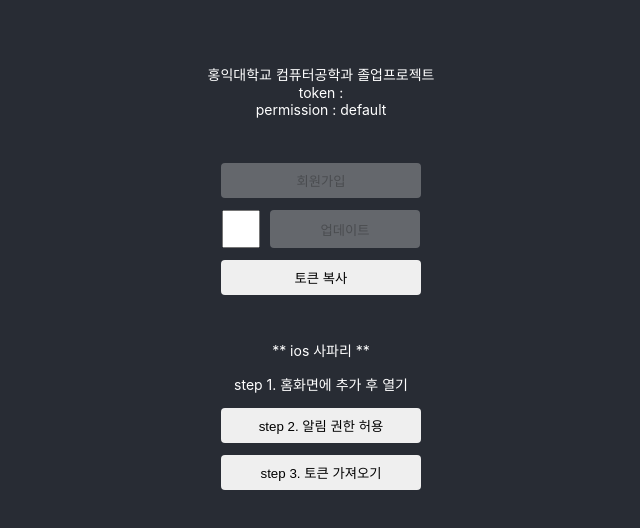
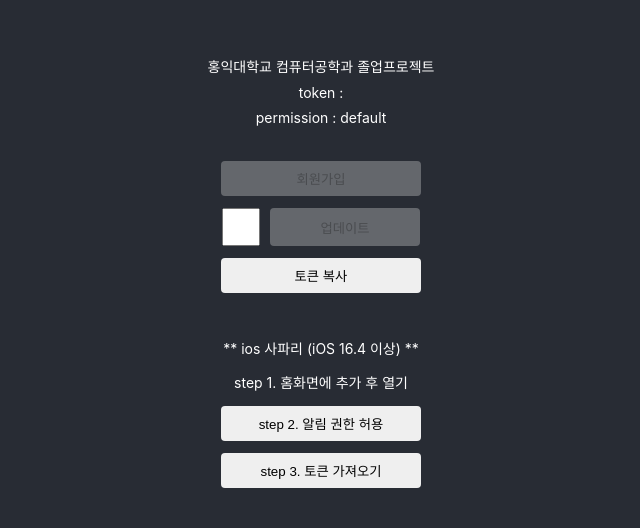
Before and after one commit to 9yujin/PWA-Test-Frontend, a React (Create React App) app: page / in a window 1280 px wide. Shown: the part 130-658 px from the top of the page, without its empty margins (319-959 px from the left). Built offline with nearby package versions, Linux system fonts and the light colour scheme; no server answers.

Commit message:
feat : 회원가입 id 보여주기

```diff
--- a/src/App.css
+++ b/src/App.css
@@ -58,8 +58,11 @@ p {
 .info {
   width: 300px;
   display: -webkit-box;
-  -webkit-line-clamp: 3;
+  -webkit-line-clamp: 2;
   -webkit-box-orient: vertical;
   text-overflow: ellipsis;
   overflow: hidden;
+  word-break: break-all;
+
+  margin: 4px auto;
 }
--- a/src/App.tsx
+++ b/src/App.tsx
@@ -35,6 +35,7 @@ function App() {
         `https://pwa.dudoong.com/v1/users/register/${token}`
       );
       console.log(response.data);
+      alert(`userId ${response.data.id}번입니다`);
     } catch (e) {
       console.log(e);
     }
@@ -53,13 +54,9 @@ function App() {
   return (
     <div className="App">
       <header className="App-header">
-        <p className="info">
-          홍익대학교 컴퓨터공학과 졸업프로젝트
-          <br />
-          token : {token}
-          <br />
-          permission : {permission}
-        </p>
+        <p className="info">홍익대학교 컴퓨터공학과 졸업프로젝트</p>
+        <p className="info">token : {token}</p>
+        <p className="info">permission : {permission}</p>
 
         <br />
         <button onClick={() => registerToken(token)} disabled={!token.length}>
@@ -86,7 +83,7 @@ function App() {
         </button>
         <div>
           <br />
-          <p>** ios 사파리 **</p>
+          <p>** ios 사파리 (iOS 16.4 이상) **</p>
           <p>step 1. 홈화면에 추가 후 열기</p>
           <button
             onClick={fetchNotificationPermission}
```
